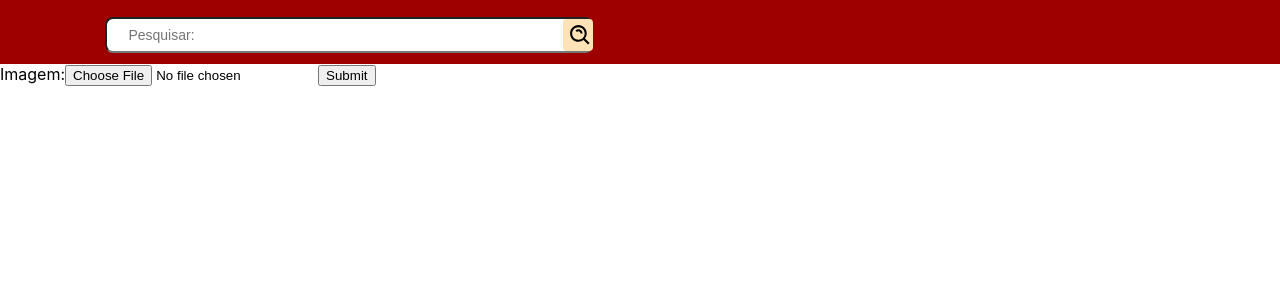
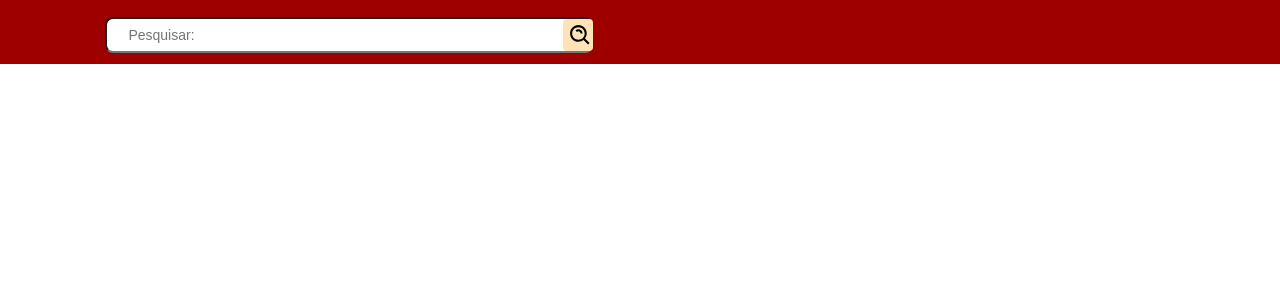
Before and after one commit to guilhermepk/front-end-123foods, a React (Create React App) app in the folder teste/: page / in a window 1280 px wide. Shown: the top 300 px of the page. Built offline with nearby package versions, Linux system fonts and the light colour scheme.

Commit message:
imagem usuario fronbt end

```diff
--- a/teste/src/componentes/Formulariocadastro/formulariocadastro.js
+++ b/teste/src/componentes/Formulariocadastro/formulariocadastro.js
@@ -15,8 +15,12 @@ const FormularioCadastroUser = () => {
     state:'',
     cep:'',
   });
+  const [file, setfile] = useState(null);
 
-
+  const handlefileUpload = (e) => {
+    const file = e.target.files[0];
+    setfile(file);
+  };
 
   const handleChange = (e) => {
     const { name, value } = e.target;
@@ -45,7 +49,6 @@ const FormularioCadastroUser = () => {
     formData.append('street', data.street);
     formData.append('state', data.state);
     formData.append('cep', data.cep);
-    formData.append('image', data.image);
 
     fetch('http://localhost:3000/users', {
       method: 'POST',
@@ -61,7 +64,7 @@ const FormularioCadastroUser = () => {
   };
 
   return (
-    <form onSubmit={handleSubmit}>
+    <form onSubmit={handleSubmit} encType="multipart/form-data">
       <label>
         Name:
         <input
@@ -126,7 +129,9 @@ const FormularioCadastroUser = () => {
           onChange={handleChange}
         />
       </label>
-      <Imageupload/>
+      <label>
+       <Imageupload/>
+      </label>
       <label>
         Cidade:
         <input
--- a/teste/src/componentes/Formulariocadastro/imageupload.js
+++ b/teste/src/componentes/Formulariocadastro/imageupload.js
@@ -1,49 +1,6 @@
-import React, { useState } from 'react';
+import React, { useState, useEffect } from 'react';
 
 const Imageupload = () => {
-  const [file, setfile] = useState(null);
-
-  const handlefileUpload = (e) => {
-    const file = e.target.files[0];
-    setfile(file);
-  };
-
-  const handleSubmit = (e) => {
-    e.preventDefault();
-    sendDataToServer();
-  };
-
-  const sendDataToServer = () => {
-    const formData = new FormData();
-    formData.append('file', file);
-
-    fetch('http://localhost:3000/users/upload', {
-      method: 'POST',
-      body: formData
-    })
-      .then((response) => response.json())
-      .then((data) => {
-        console.log(data);
-      })
-      .catch((error) => {
-        console.error(error);
-      });
-  };
-
-  return (
-    <form onSubmit={handleSubmit}>
-      <label>
-        Imagem:
-        <input
-          type="file"
-          accept="file/*"
-          name='file'
-          onChange={handlefileUpload}
-        />
-      </label>
-      <button type="submit">Submit</button>
-    </form>
-  );
-};
+}
 
 export default Imageupload;
--- a/teste/src/componentes/Navbar/Navbar.js
+++ b/teste/src/componentes/Navbar/Navbar.js
@@ -165,6 +165,7 @@ const togglePasswordVisibility = (event) => {
          <p>Telefone: {userInfo.phone}</p>
          <p>CPF: {userInfo.cpf}</p>
           <p>Endereço: {userInfo.street}</p>
+          <img src={`http://localhost:3000/uploads/${userInfo.image}`} alt="User Image" />
           <button onClick={handleLogout}>Logout</button>
           </div>
         </div>
```
